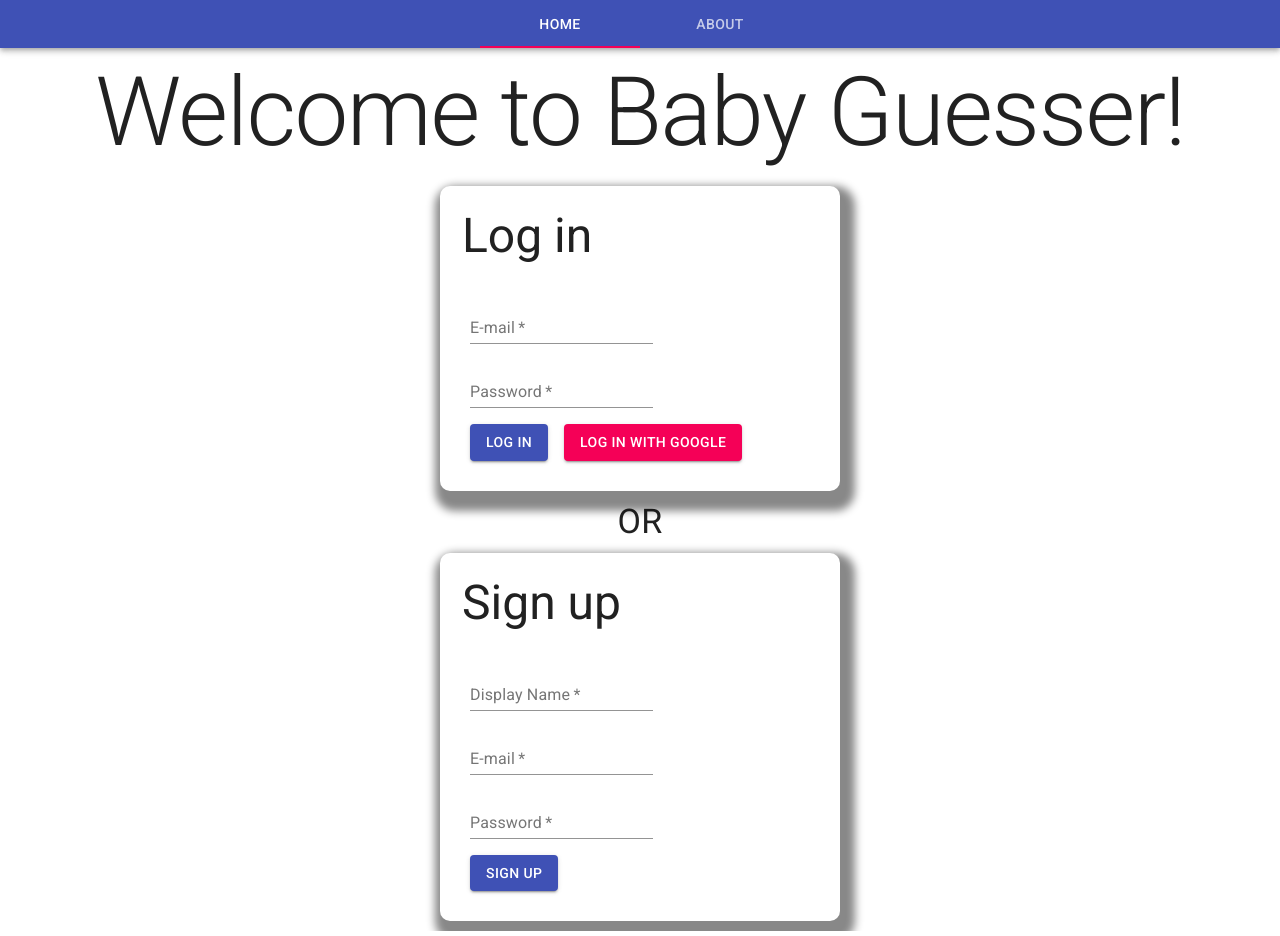
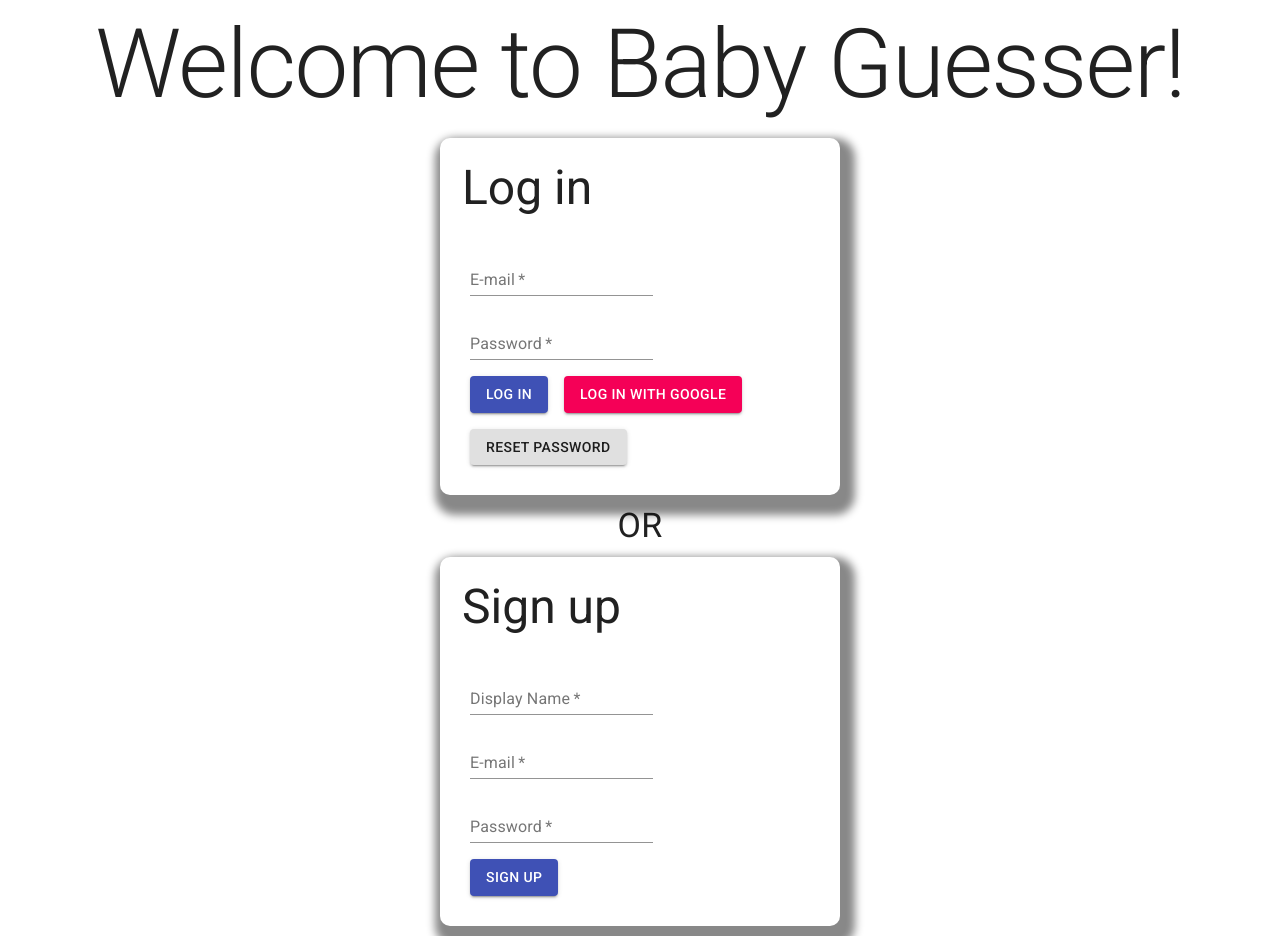
Before and after one commit to SirPotatoIV/babyGamble, a React (Create React App) app: page / in a window 1280 px wide. Built offline with nearby package versions, Linux system fonts and the light colour scheme; no server answers; the database is empty.

Commit message:
Removed Navbar from App and added button for user to reset their password.

```diff
--- a/src/App.js
+++ b/src/App.js
@@ -4,7 +4,6 @@ import Routes from './routes/Routes';
 
 import UserProvider from './providers/UserProvider';
 import GuessesProvider from './providers/GuessesProvider';
-import Navbar from './components/Navbar';
 
 import './App.scss';
 
@@ -13,7 +12,6 @@ function App() {
     <BrowserRouter>
       <UserProvider>
         <GuessesProvider>
-          <Navbar />
           <Routes />
         </GuessesProvider>
       </UserProvider>
--- a/src/components/SignIn/SignIn.js
+++ b/src/components/SignIn/SignIn.js
@@ -51,6 +51,18 @@ export default function SignIn() {
         isPresent: true,
         message: createErrorMessage(error.code),
       });
+    }
+  };
+
+  const handlePasswordReset = async () => {
+    try {
+      await auth.sendPasswordResetEmail(email);
+      setAuthError({
+        isPresent: true,
+        message: 'Please check your e-mail for a further steps.',
+      });
+    } catch (error) {
+      setAuthError({ isPresent: true, message: error.message });
     }
   };
 
@@ -117,6 +129,14 @@ export default function SignIn() {
               >
                 Log in with Google
               </Button>
+              <Button
+                className={classes.button}
+                onClick={() => handlePasswordReset()}
+                label="Forgot Password"
+                variant="contained"
+              >
+                Reset Password
+              </Button>
             </Grid>
           </form>
         </Grid>
```
Also changed, not shown: 1 other file (tests, documents, lock files or other folders).
